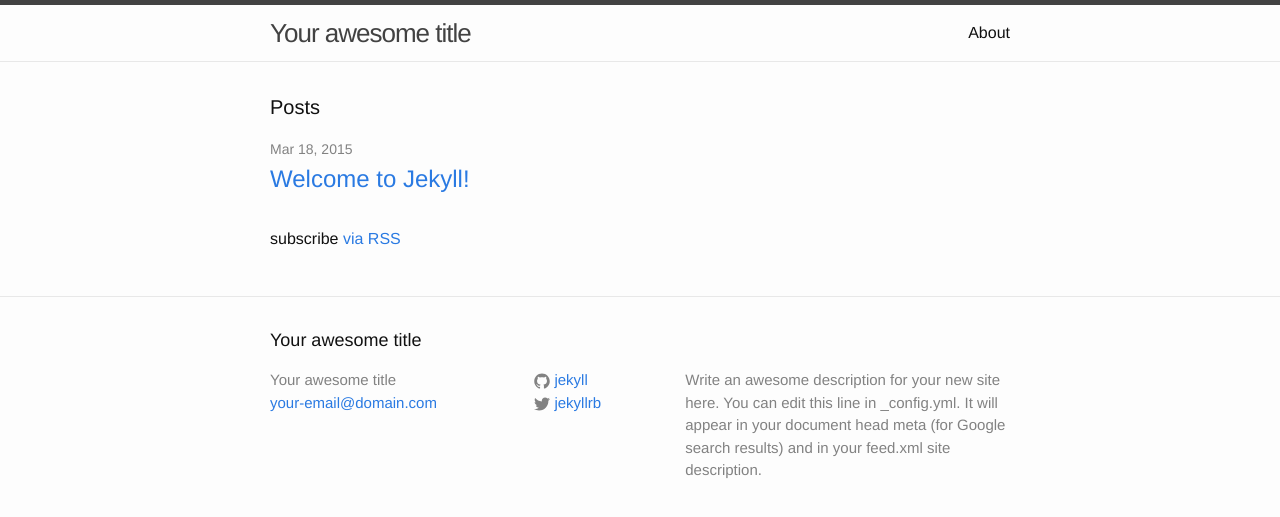
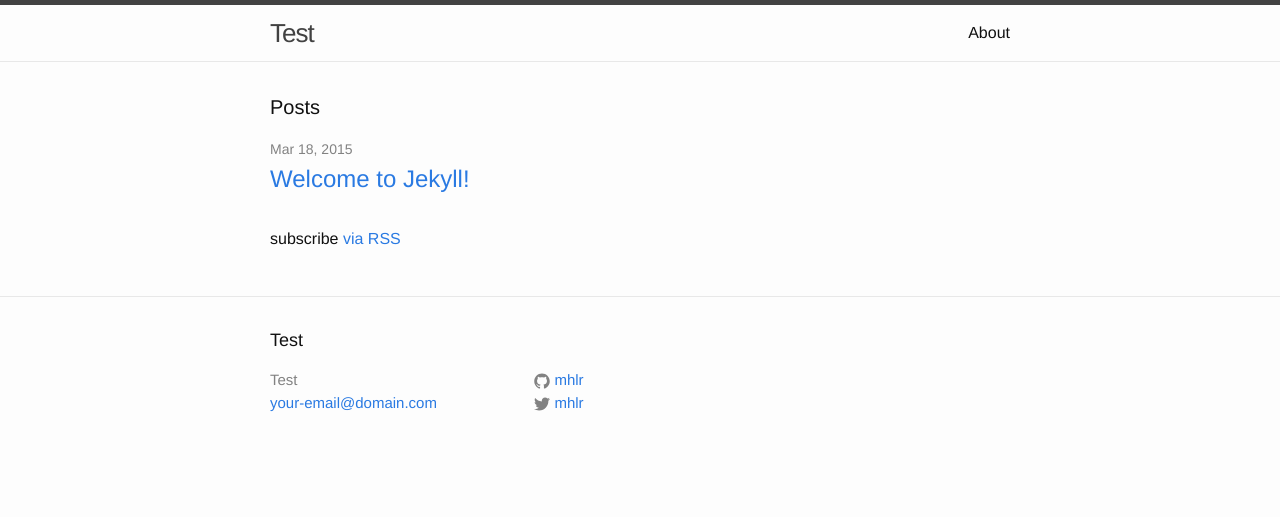
Before and after one commit to mhlr/mhlr.github.io, a Jekyll site: the page built from index.html, in a window 1280 px wide. Shown: the top 517 px of the page. Built offline with Jekyll 4.4.1, drawn with Linux system fonts in a browser that asks for light colours.

Commit message:
Update _config.yml

```diff
--- a/_config.yml
+++ b/_config.yml
@@ -1,14 +1,12 @@
 # Site settings
-title: Your awesome title
+title: Test
 email: your-email@domain.com
 description: > # this means to ignore newlines until "baseurl:"
-  Write an awesome description for your new site here. You can edit this
-  line in _config.yml. It will appear in your document head meta (for
-  Google search results) and in your feed.xml site description.
+
 baseurl: "" # the subpath of your site, e.g. /blog/
-url: "http://yourdomain.com" # the base hostname & protocol for your site
-twitter_username: jekyllrb
-github_username:  jekyll
+url: "http://mhlr.github.com" # the base hostname & protocol for your site
+twitter_username: mhlr
+github_username:  mhlr
 
 # Build settings
 markdown: kramdown
```
